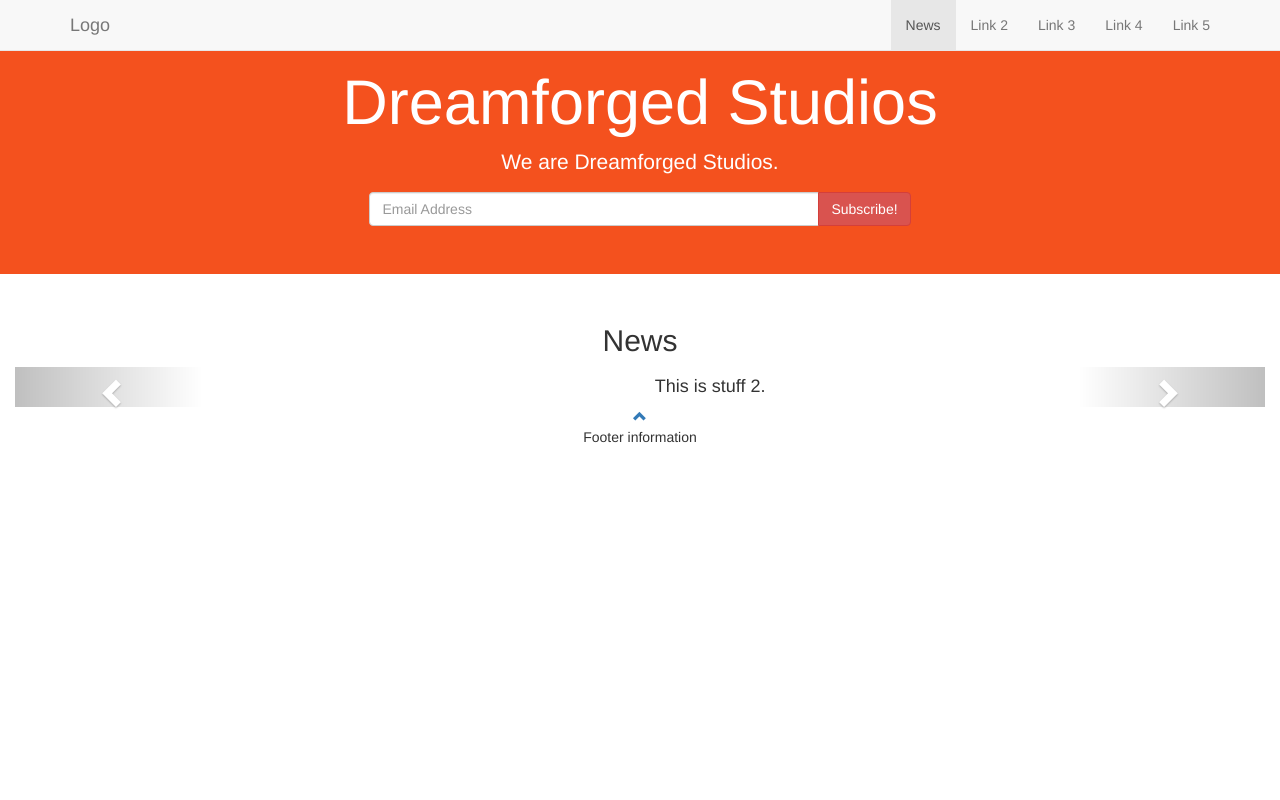
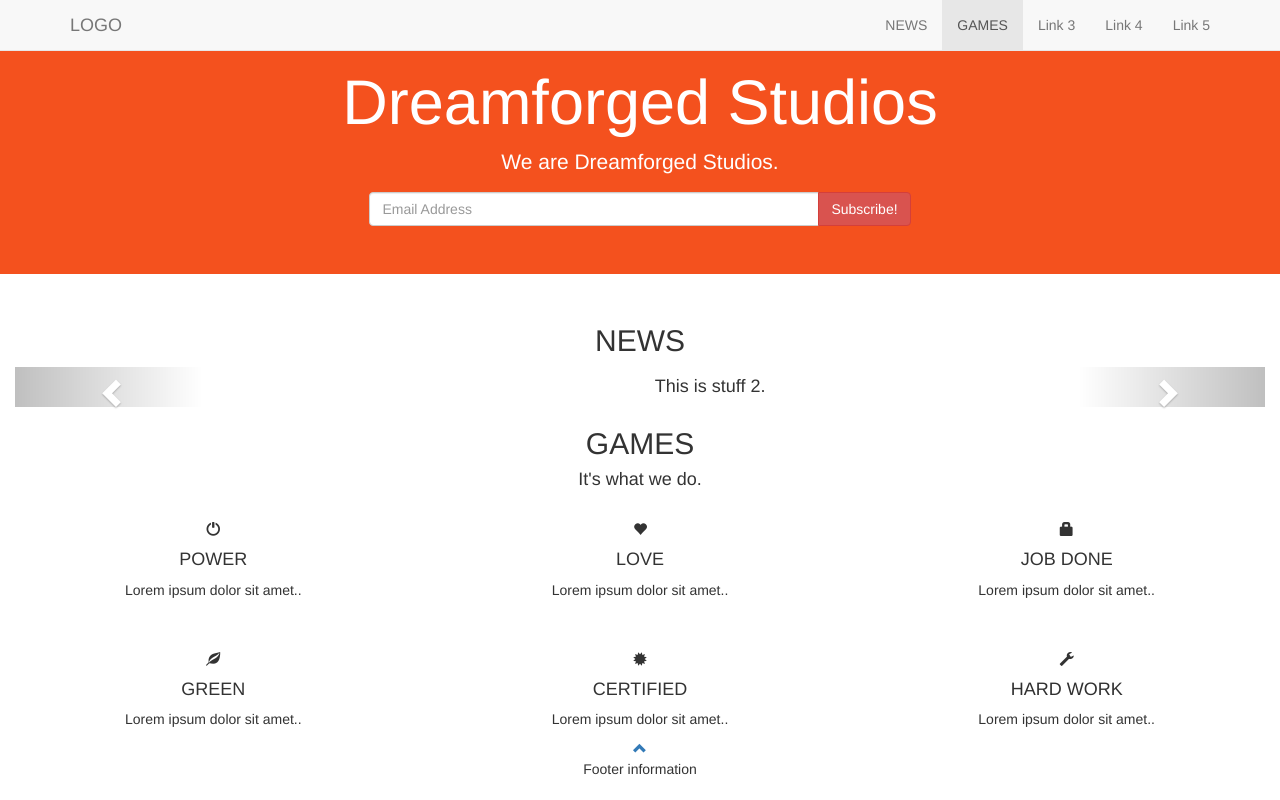
Before and after one commit to kriscrump/Site, a plain HTML site: page index.html in a window 1280 px wide. Drawn offline with nearby package versions, Linux system fonts and the light colour scheme.

Commit message:
Added a games section

```diff
--- a/index.html
+++ b/index.html
@@ -25,6 +25,7 @@
   </head>
 
   <body id="myPage" data-target=".navbar" data-offset="60" data-spy="scroll">
+    <!-- Container for Navbar section -->
     <nav class="navbar navbar-default navbar-fixed-top">
       <div class="container">
         <div class="navbar-header">
@@ -33,12 +34,12 @@
             <span class="icon-bar"></span>
             <span class="icon-bar"></span>
           </button>
-          <a class="navbar-brand" href="#myPage">Logo</a>
+          <a class="navbar-brand" href="#myPage">LOGO</a>
         </div>
         <div class="collapse navbar-collapse" id="myNavbar">
           <ul class="nav navbar-nav navbar-right">
-            <li><a href="#news">News</a></li>
-            <li><a href="#">Link 2</a></li>
+            <li><a href="#news">NEWS</a></li>
+            <li><a href="#games">GAMES</a></li>
             <li><a href="#">Link 3</a></li>
             <li><a href="#">Link 4</a></li>
             <li><a href="#">Link 5</a></li>
@@ -47,6 +48,7 @@
       </div>
     </nav>
 
+    <!-- Container for Header section -->
     <div class="jumbotron text-center">
       <h1>Dreamforged Studios</h1>
       <p>We are Dreamforged Studios.</p>
@@ -61,8 +63,9 @@
       </form>
     </div>
 
+    <!-- Container for News section -->
     <div class="container-fluid text-center" id="news">
-      <h2>News</h2>
+      <h2>NEWS</h2>
       <div class="carousel slide text-center" id="myCarousel" data-ride="carousel">
         <!-- Indicators -->
         <ol class="carousel-indicators">
@@ -96,6 +99,49 @@
       </div>
     </div>
 
+    <!-- Container for Games section -->
+    <div class="container-fluid text-center" id="games">
+      <h2>GAMES</h2>
+      <h4>It's what we do.</h4>
+      <br>
+      <div class="row slideanim">
+        <div class="col-sm-4">
+          <span class="glyphicon glyphicon-off logo-small"></span>
+          <h4>POWER</h4>
+          <p>Lorem ipsum dolor sit amet..</p>
+        </div>
+        <div class="col-sm-4">
+          <span class="glyphicon glyphicon-heart logo-small"></span>
+          <h4>LOVE</h4>
+          <p>Lorem ipsum dolor sit amet..</p>
+        </div>
+        <div class="col-sm-4">
+          <span class="glyphicon glyphicon-lock logo-small"></span>
+          <h4>JOB DONE</h4>
+          <p>Lorem ipsum dolor sit amet..</p>
+        </div>
+      </div>
+      <br><br>
+      <div class="row slideanim">
+        <div class="col-sm-4">
+          <span class="glyphicon glyphicon-leaf logo-small"></span>
+          <h4>GREEN</h4>
+          <p>Lorem ipsum dolor sit amet..</p>
+        </div>
+        <div class="col-sm-4">
+          <span class="glyphicon glyphicon-certificate logo-small"></span>
+          <h4>CERTIFIED</h4>
+          <p>Lorem ipsum dolor sit amet..</p>
+        </div>
+        <div class="col-sm-4">
+          <span class="glyphicon glyphicon-wrench logo-small"></span>
+          <h4 style="color:#303030;">HARD WORK</h4>
+          <p>Lorem ipsum dolor sit amet..</p>
+        </div>
+      </div>
+    </div>
+
+    <!-- Container for Footer section -->
     <footer class="container-fluid text-center">
       <a href="#myPage" title="Back to the Top">
         <span class="glyphicon glyphicon-chevron-up"></span>
```
